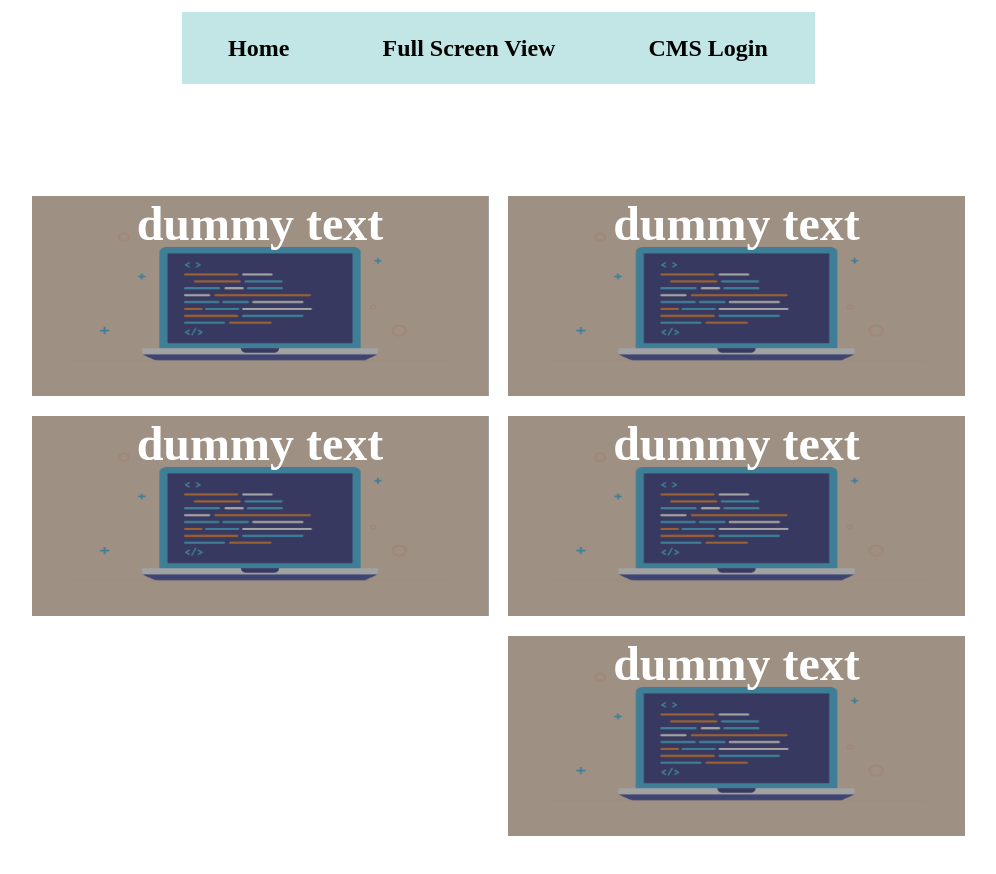
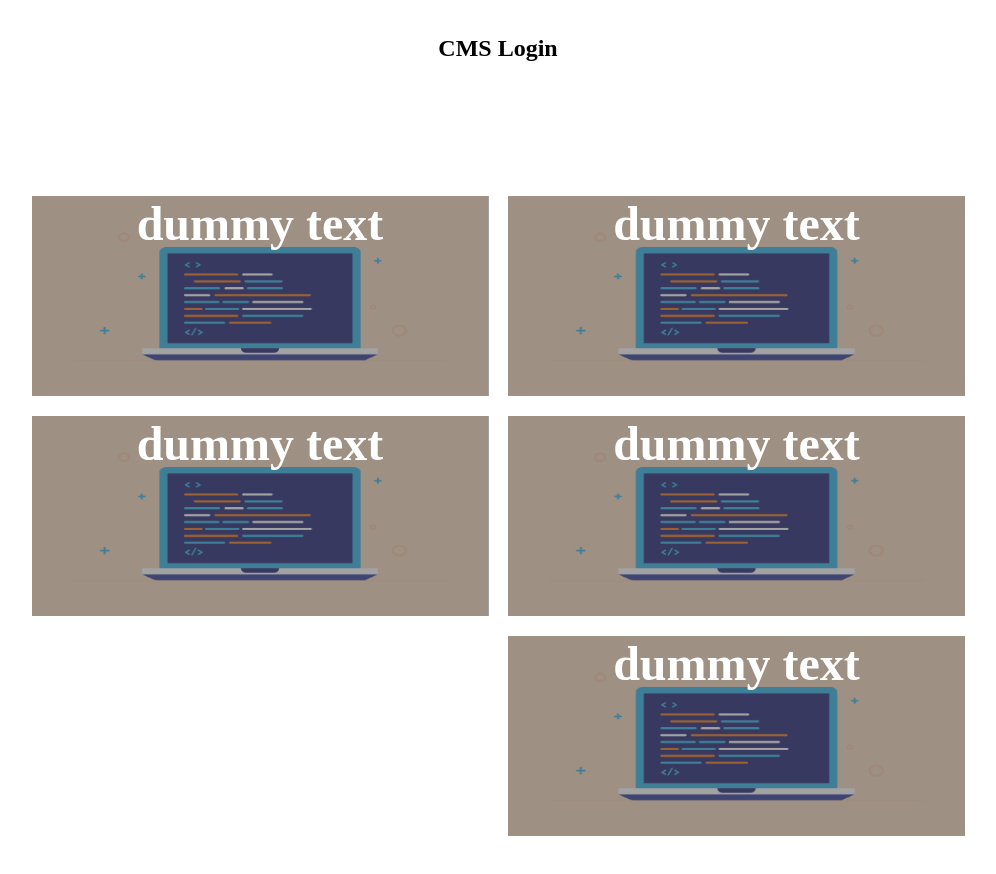
Before and after one commit to tw427/Blog-API, a React (Vite) app in the folder frontend/: page / in a window 1280 px wide. Shown: the top 874 px of the page, without its empty margins (142-1138 px from the left). Built offline with nearby package versions, Linux system fonts and the light colour scheme.

Commit message:
Add React Router to be able to route between Home and SinglePost component

```diff
--- /dev/null
+++ b/frontend/components/SinglePost.jsx
@@ -0,0 +1,7 @@
+export const SinglePost = () => {
+  return (
+    <div>
+      <h1>Hello World !</h1>
+    </div>
+  );
+};
--- a/frontend/components/nav.jsx
+++ b/frontend/components/nav.jsx
@@ -1,12 +1,14 @@
 import "../styles/nav.css";
+import { Link, Outlet } from "react-router-dom";
 
 export const Navbar = () => {
   return (
-    <nav>
-      {/* React Router here? */}
-      <a href="/">Home</a>
-      <a href="/">Full Screen View</a>
-      <a href="/">CMS Login</a>
-    </nav>
+    <>
+      <nav>
+        {/* React Router here? */}
+        <Link to="post">CMS Login</Link>
+      </nav>
+      <Outlet />
+    </>
   );
 };
--- a/frontend/package.json
+++ b/frontend/package.json
@@ -11,7 +11,8 @@
   },
   "dependencies": {
     "react": "^18.2.0",
-    "react-dom": "^18.2.0"
+    "react-dom": "^18.2.0",
+    "react-router-dom": "^6.16.0"
   },
   "devDependencies": {
     "@types/react": "^18.2.15",
--- a/frontend/src/main.jsx
+++ b/frontend/src/main.jsx
@@ -1,12 +1,24 @@
 import React from "react";
 import ReactDOM from "react-dom/client";
+import { createBrowserRouter, RouterProvider } from "react-router-dom";
+import "./App.css";
+import { Navbar } from "../components/nav";
 import App from "./App.jsx";
-import { Navbar } from "../components/nav.jsx";
-import "./App.css";
+import { SinglePost } from "../components/SinglePost.jsx";
+
+const router = createBrowserRouter([
+  {
+    path: "/",
+    element: <Navbar />,
+    children: [
+      { path: "/", element: <App /> },
+      { path: "post", element: <SinglePost /> },
+    ],
+  },
+]);
 
 ReactDOM.createRoot(document.getElementById("root")).render(
   <React.StrictMode>
-    <Navbar />
-    <App />
+    <RouterProvider router={router} />
   </React.StrictMode>
 );
--- a/frontend/styles/nav.css
+++ b/frontend/styles/nav.css
@@ -1,10 +1,9 @@
 nav {
   display: flex;
-  justify-content: space-around;
+  justify-content: center;
   align-items: center;
-  width: 633px;
+  width: 100%;
   height: 72px;
-  background-color: rgb(194, 230, 230);
   margin-bottom: 64px;
   margin-top: 12px;
 }
@@ -19,3 +18,7 @@ nav a {
 nav a:visited {
   color: rgb(116, 0, 116);
 }
+
+nav a:hover {
+  text-decoration: underline;
+}
```
Also changed, not shown: 1 other file (tests, documents, lock files or other folders).
